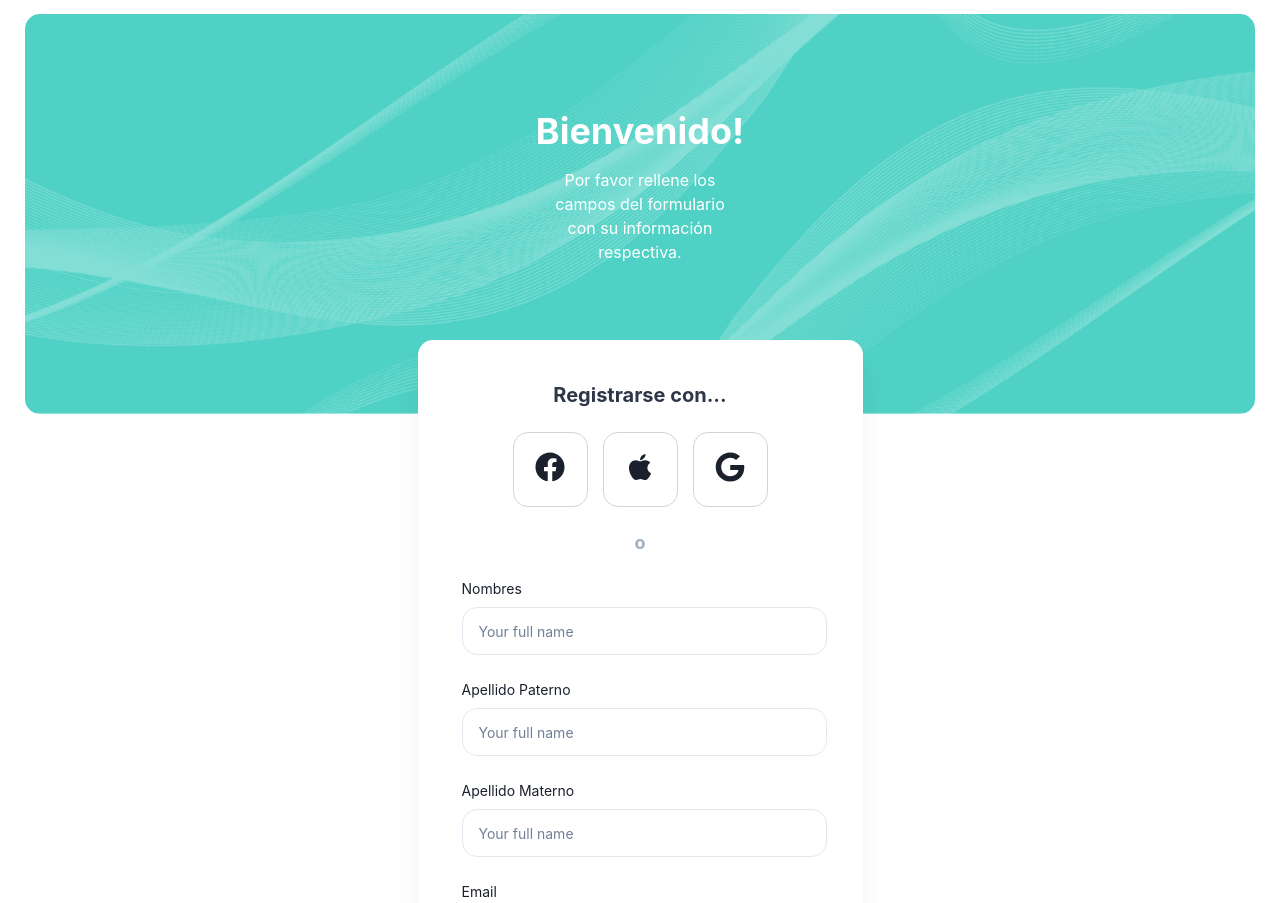
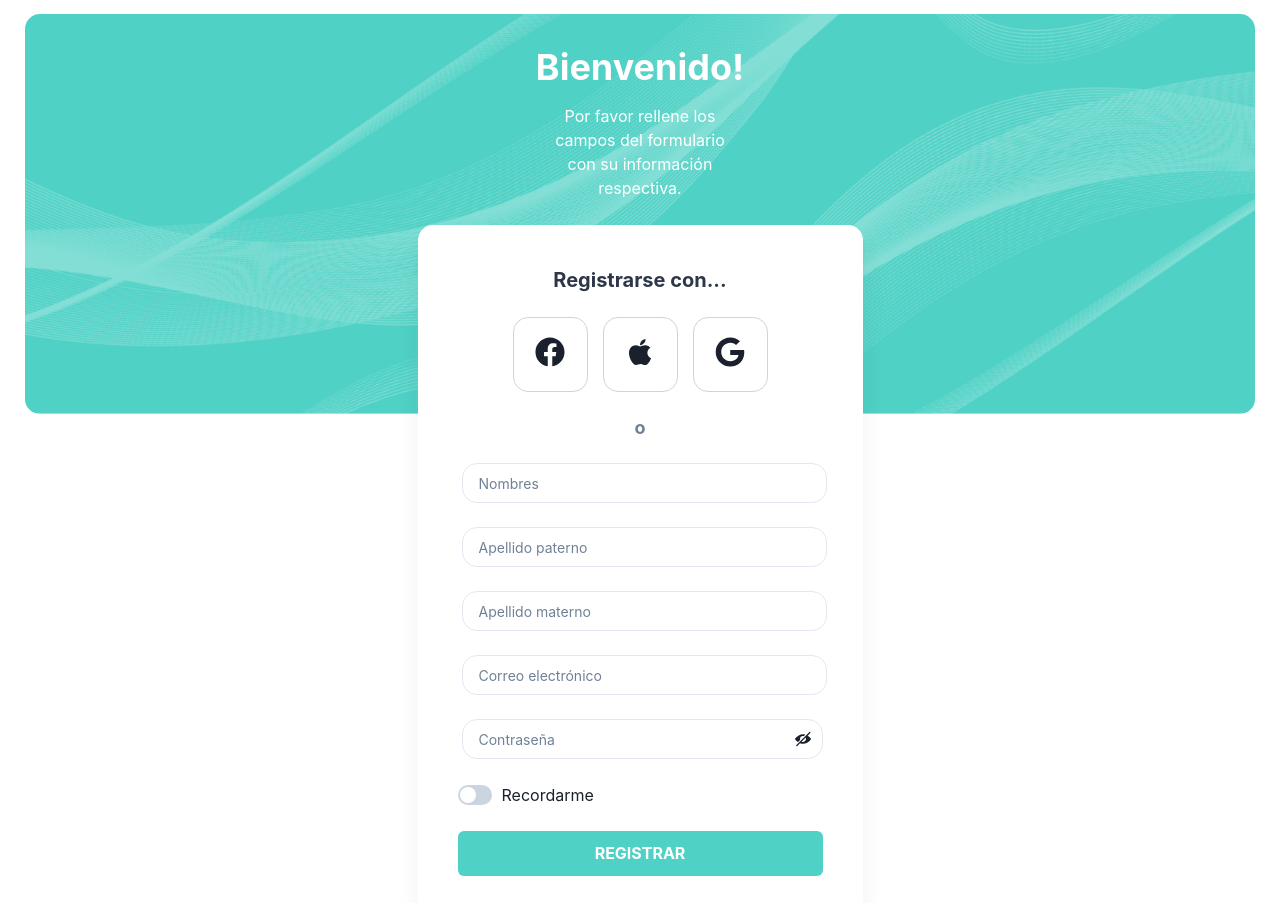
Before and after one commit to GeoCodexx/task-app-mern, a React (Vite) app: page /register in a window 1280 px wide. Shown: the top 903 px of the page. Built offline with nearby package versions, Linux system fonts and the light colour scheme.

Commit message:
The registration and login page was stylized

```diff
--- a/src/pages/Login.jsx
+++ b/src/pages/Login.jsx
@@ -1,4 +1,5 @@
 import React, { useState } from "react";
+import {Link as ReactRouterLink} from "react-router-dom"
 // Chakra imports
 import {
   Box,
@@ -15,15 +16,14 @@ import {
   InputGroup,
   InputRightElement,
 } from "@chakra-ui/react";
-//client/src/assets/img/signInImage.png
-//client/src/assets
+
 // Assets
 import signInImage from "../assets/img/signInImage.png";
 import { ViewIcon, ViewOffIcon } from "@chakra-ui/icons";
 const Login = () => {
   // Chakra color mode
   const titleColor = useColorModeValue("teal.300", "teal.200");
-  const textColor = useColorModeValue("gray.400", "white");
+  const textColor = useColorModeValue("gray.500", "white");
 
   //Estado para mostrar y ocultar contraseña en el formulario
   const [showPassword, setShowPassword] = useState(false);
@@ -53,40 +53,42 @@ const Login = () => {
             mt={{ md: "150px", lg: "80px" }}
           >
             <Heading color={titleColor} fontSize="32px" mb="10px">
-              Bienvenido
+              Bienvenido de nuevo
             </Heading>
             <Text
               mb="36px"
               ms="4px"
               color={textColor}
-              fontWeight="bold"
-              fontSize="14px"
+              fontWeight="semibold"
+              fontSize="16px"
             >
               Ingrese su correo electrónico y contraseña para iniciar sesión
             </Text>
             <FormControl>
-              <FormLabel ms="4px" fontSize="sm" fontWeight="normal">
+              {/* <FormLabel ms="4px" fontSize="sm" fontWeight="normal">
                 Email
-              </FormLabel>
+              </FormLabel> */}
               <Input
+                focusBorderColor="teal.400"
                 borderRadius="15px"
                 mb="24px"
                 fontSize="sm"
                 type="text"
-                placeholder="Tu dirección de correo"
+                placeholder="Correo electrónico"
                 size="lg"
               />
             </FormControl>
             <FormControl>
-              <FormLabel ms="4px" fontSize="sm" fontWeight="normal">
+              {/* <FormLabel ms="4px" fontSize="sm" fontWeight="normal">
                 Contraseña
-              </FormLabel>
+              </FormLabel> */}
               <InputGroup>
                 <Input
+                  focusBorderColor="teal.400"
                   borderRadius="15px"
                   fontSize="sm"
                   type={showPassword ? "text" : "password"}
-                  placeholder="Tu contraseña"
+                  placeholder="Contraseña"
                   size="lg"
                 />
                 <InputRightElement h={"full"}>
@@ -113,7 +115,6 @@ const Login = () => {
               </FormLabel>
             </FormControl>
             <Button
-              fontSize="10px"
               type="submit"
               bg="teal.300"
               w="100%"
@@ -128,7 +129,7 @@ const Login = () => {
                 bg: "teal.400",
               }}
             >
-              SIGN IN
+              INICIAR SESIÓN
             </Button>
 
             <Flex
@@ -139,9 +140,9 @@ const Login = () => {
               mt="0px"
             >
               <Text color={textColor} fontWeight="medium">
-                No tienes una cuenta?
-                <Link color={titleColor} as="span" ms="5px" fontWeight="bold">
-                  Registrate
+                ¿No tienes una cuenta?
+                <Link to={"/register"} color={titleColor} as={ReactRouterLink} ms="5px" fontWeight="bold">
+                  Registrarme
                 </Link>
               </Text>
             </Flex>
--- a/src/pages/Register.jsx
+++ b/src/pages/Register.jsx
@@ -20,6 +20,8 @@ import BgSignUp from "../assets/img/BgSignUp.png";
 import React, { useState } from "react";
 import { FaApple, FaFacebook, FaGoogle } from "react-icons/fa";
 import { ViewIcon, ViewOffIcon } from "@chakra-ui/icons";
+import { Link as ReactRouterLink } from "react-router-dom";
+import { useForm } from "react-hook-form";
 
 const Register = () => {
   const titleColor = useColorModeValue("teal.300", "teal.200");
@@ -29,6 +31,13 @@ const Register = () => {
 
   //Estado para mostrar y ocultar contraseña en el formulario
   const [showPassword, setShowPassword] = useState(false);
+
+  //UseForm de react-hook-form para manejar datos del formulario
+  const {
+    handleSubmit,
+    register,
+    formState: { errors, isSubmitting, isValid },
+  } = useForm();
 
   return (
     <Flex
@@ -58,8 +67,8 @@ const Register = () => {
         textAlign="center"
         justifyContent="center"
         align="center"
-        mt="6.5rem"
-        mb="30px"
+        mt="2.5rem"
+        mb="10px"
       >
         <Text fontSize="4xl" color="white" fontWeight="bold">
           Bienvenido!
@@ -69,13 +78,14 @@ const Register = () => {
           color="white"
           fontWeight="normal"
           mt="10px"
-          mb="26px"
+          mb="10px"
           w={{ base: "90%", sm: "60%", lg: "40%", xl: "30%" }}
         >
-          Por favor rellene los campos del formulario con su información respectiva.
+          Por favor rellene los campos del formulario con su información
+          respectiva.
         </Text>
       </Flex>
-      <Flex alignItems="center" justifyContent="center" mb="60px" mt="20px">
+      <Flex alignItems="center" justifyContent="center" mb="60px" mt="5px">
         <Flex
           direction="column"
           w="445px"
@@ -159,7 +169,7 @@ const Register = () => {
           </HStack>
           <Text
             fontSize="lg"
-            color="gray.400"
+            color="gray.500"
             fontWeight="bold"
             textAlign="center"
             mb="22px"
@@ -167,81 +177,78 @@ const Register = () => {
             o
           </Text>
           <FormControl>
-            <FormLabel ms="4px" fontSize="sm" fontWeight="normal">
+            {/* <FormLabel ms="4px" fontSize="sm" fontWeight="normal">
               Nombres
-            </FormLabel>
+            </FormLabel> */}
             <Input
-              name="names"
+              placeholder="Nombres"
               focusBorderColor="teal.400"
               fontSize="sm"
               ms="4px"
               borderRadius="15px"
               type="text"
-              placeholder="Your full name"
               mb="24px"
-              size="lg"
+              size="md"
             />
           </FormControl>
           <FormControl>
-            <FormLabel ms="4px" fontSize="sm" fontWeight="normal">
-              Apellido Paterno
-            </FormLabel>
+            {/* <FormLabel ms="4px" fontSize="sm" fontWeight="normal">
+              Apellido paterno
+            </FormLabel> */}
             <Input
-              name="names"
+              placeholder="Apellido paterno"
               focusBorderColor="teal.400"
               fontSize="sm"
               ms="4px"
               borderRadius="15px"
               type="text"
-              placeholder="Your full name"
               mb="24px"
-              size="lg"
+              size="md"
             />
           </FormControl>
           <FormControl>
-            <FormLabel ms="4px" fontSize="sm" fontWeight="normal">
-              Apellido Materno
-            </FormLabel>
+            {/* <FormLabel ms="4px" fontSize="sm" fontWeight="normal">
+              Apellido materno
+            </FormLabel> */}
             <Input
-              name="names"
+              placeholder="Apellido materno"
               focusBorderColor="teal.400"
               fontSize="sm"
               ms="4px"
               borderRadius="15px"
               type="text"
-              placeholder="Your full name"
               mb="24px"
-              size="lg"
+              size="md"
             />
           </FormControl>
           <FormControl>
-            <FormLabel ms="4px" fontSize="sm" fontWeight="normal">
-              Email
-            </FormLabel>
+            {/* <FormLabel ms="4px" fontSize="sm" fontWeight="normal">
+              Correo electrónico
+            </FormLabel> */}
             <Input
-              name="email"
+              placeholder="Correo electrónico"
               focusBorderColor="teal.400"
               fontSize="sm"
               ms="4px"
               borderRadius="15px"
               type="email"
-              placeholder="Your email address"
               mb="24px"
-              size="lg"
+              size="md"
             />
           </FormControl>
           <FormControl>
-            <FormLabel ms="4px" fontSize="sm" fontWeight="normal">
-              Password
-            </FormLabel>
+            {/* <FormLabel ms="4px" fontSize="sm" fontWeight="normal">
+              Contraseña
+            </FormLabel> */}
             <InputGroup>
               <Input
+                placeholder="Contraseña"
                 borderRadius="15px"
+                ms="4px"
                 focusBorderColor="teal.400"
                 fontSize="sm"
                 type={showPassword ? "text" : "password"}
-                placeholder="Tu contraseña"
-                size="lg"
+                size="md"
               />
               <InputRightElement h={"full"}>
                 <Button
@@ -258,13 +265,12 @@ const Register = () => {
           <FormControl display="flex" alignItems="center" my="24px">
             <Switch id="remember-login" colorScheme="teal" me="10px" />
             <FormLabel htmlFor="remember-login" mb="0" fontWeight="normal">
-              Remember me
+              Recordarme
             </FormLabel>
           </FormControl>
           <Button
             type="submit"
             bg="teal.300"
-            fontSize="10px"
             color="white"
             fontWeight="bold"
             w="100%"
@@ -277,7 +283,7 @@ const Register = () => {
               bg: "teal.400",
             }}
           >
-            SIGN UP
+            REGISTRAR
           </Button>
           <Flex
             flexDirection="column"
@@ -287,15 +293,16 @@ const Register = () => {
             mt="0px"
           >
             <Text color={textColor} fontWeight="medium">
-              Already have an account?
+              ¿Ya tienes una cuenta?
               <Link
+                as={ReactRouterLink}
                 color={titleColor}
-                as="span"
                 ms="5px"
                 href="#"
                 fontWeight="bold"
+                to="/login"
               >
-                Sign In
+                Iniciar sesión
               </Link>
             </Text>
           </Flex>
```
